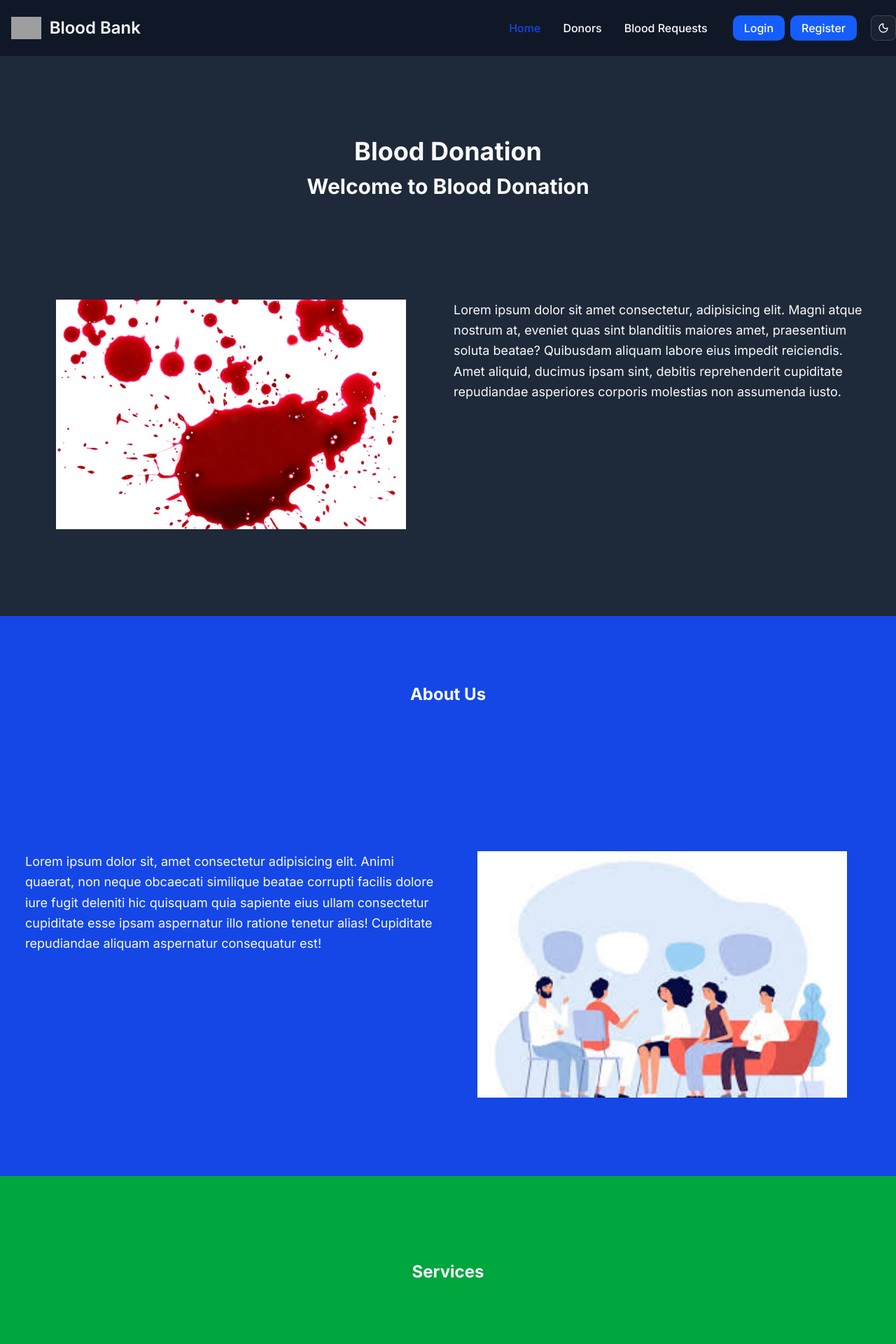
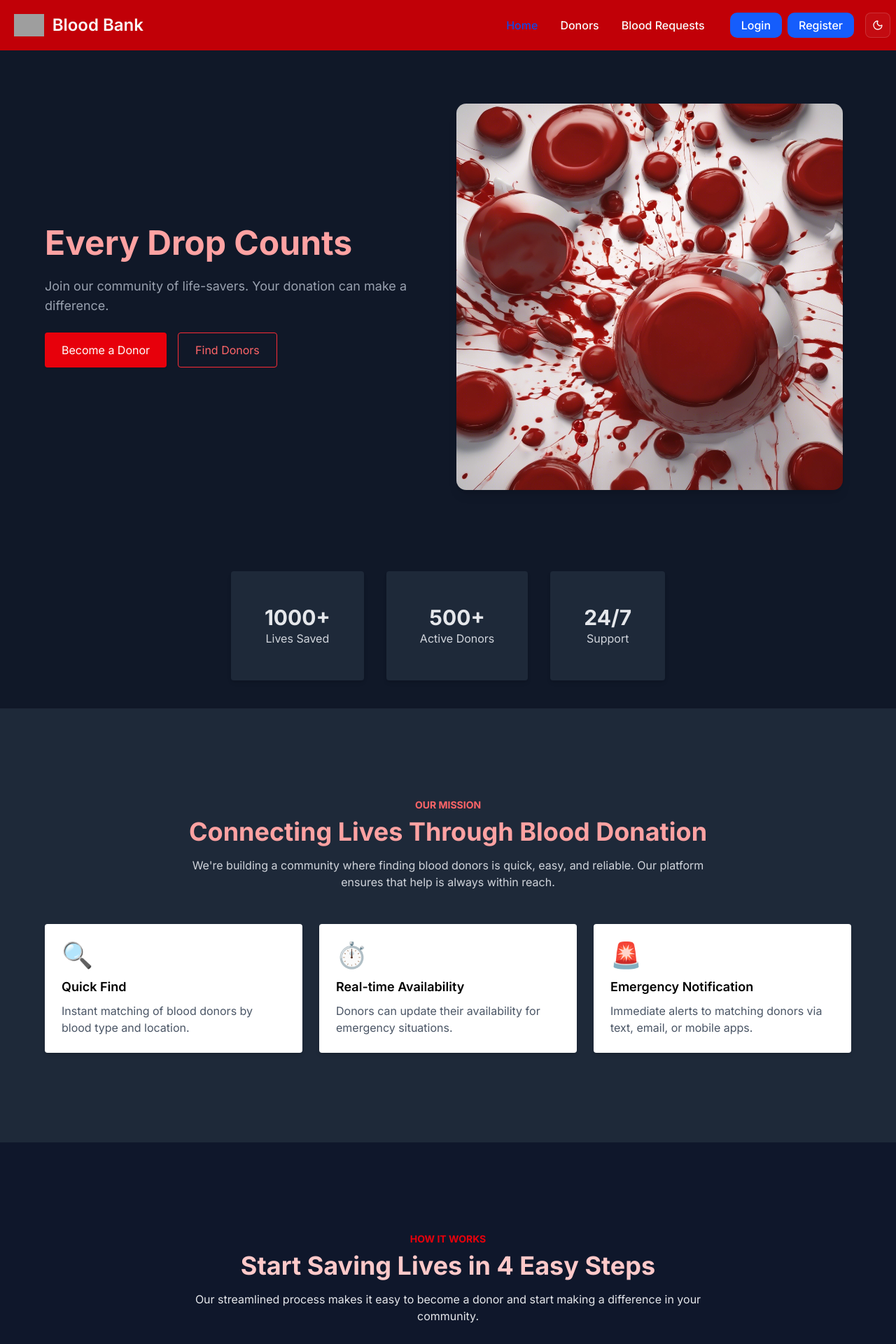
Before and after one commit to Neon17/blood-bank-frontend, a Next.js app: page / in a window 1280 px wide. Shown: the top 1920 px of the page at 70% size. Built offline with nearby package versions, Linux system fonts and the light colour scheme; no server answers; grey boxes are pictures that could not be loaded.

Commit message:
design: home page massively designed, navbar, footer also designed and dark mode support for navbar, footer, home page

```diff
--- a/src/app/_components/Navbar.tsx
+++ b/src/app/_components/Navbar.tsx
@@ -11,9 +11,9 @@ export default function Navbar() {
     const pathname = usePathname();
     return (
         <>
-            <nav className="container justify-self-center flex items-center justify-center py-2">
-                <div className="flex flex-wrap items-center justify-between mx-auto p-4 w-full">
-                    <a href="https://flowbite.com/" className="flex items-center space-x-3 rtl:space-x-reverse">
+            <nav className="w-full max-w-7xl justify-self-center flex items-center justify-center py-2 px-2">
+                <div className="flex flex-wrap items-center justify-between mx-auto p-3 w-full">
+                    <a href="/" className="flex items-center space-x-3 rtl:space-x-reverse">
                         <img src="https://flowbite.com/docs/images/logo.svg" className="h-8" alt="Flowbite Logo" />
                         <span className="self-center text-2xl font-semibold whitespace-nowrap">Blood Bank</span>
                     </a>
--- a/src/app/donors/page.tsx
+++ b/src/app/donors/page.tsx
@@ -5,7 +5,18 @@ export default async function Donors() {
     const data = await bloodDonors();
 
     return (
-        <main className="flex flex-col min-h-screen p-3 requests-page container">
+        <main className="flex flex-col min-h-screen max-w-7xl mx-auto p-3 requests-page container">
+            <h1 className="text-4xl font-bold text-center m-10">Donors</h1>
+
+            <div className="flex flex-wrap gap-4 mt-6">
+                <div className="button-container my-2 mt-5 w-full">
+                    <button type="button" className="text-white bg-blue-700 hover:cursor-pointer hover:bg-blue-800 focus:ring-4 focus:outline-none focus:ring-blue-300 font-medium rounded-lg text-sm w-full sm:w-auto px-5 py-2.5 text-center dark:bg-blue-600 dark:hover:bg-blue-700 dark:focus:ring-blue-800">
+                        Register as Donor
+                    </button>
+                </div>
+
+            </div>
+
             <div className="title-container text-center m-10">
                 <h1 className="text-4xl font-bold text-center">Users</h1>
                 <p className="text-sm text-center">users who are willing to donate</p>
@@ -62,17 +73,6 @@ export default async function Donors() {
 
             </div>
 
-            <h1 className="text-4xl font-bold text-center m-10">Donors</h1>
-
-            <div className="flex flex-wrap gap-4 mt-6">
-                <div className="button-container my-2 mt-5 w-full">
-                    <button type="button" className="text-white bg-blue-700 hover:cursor-pointer hover:bg-blue-800 focus:ring-4 focus:outline-none focus:ring-blue-300 font-medium rounded-lg text-sm w-full sm:w-auto px-5 py-2.5 text-center dark:bg-blue-600 dark:hover:bg-blue-700 dark:focus:ring-blue-800">
-                        Register as Donor
-                    </button>
-                </div>
-
-            </div>
-
 
         </main>
     )
--- a/src/app/layout.tsx
+++ b/src/app/layout.tsx
@@ -57,11 +57,11 @@ export default function RootLayout({
         <ThemeProvider attribute={"class"} defaultTheme='dark' enableSystem disableTransitionOnChange>
           <AuthInfoContextProvider>
             <div className="min-h-screen flex flex-col w-full h-full">
-              <header className="shadow-sm bg-gray-300 dark:bg-gray-900">
+              <header className="shadow-sm bg-red-300 dark:bg-red-700">
                 <Navbar />
               </header>
 
-              <main className="flex min-h-screen items-center justify-center w-full h-min-screen m-0 p-0 root-main-layout">
+              <main className="mx-auto m-0 p-0 w-full root-main-layout">
                 {children}
               </main>
 
--- a/src/app/page.tsx
+++ b/src/app/page.tsx
@@ -2,95 +2,121 @@ import Image from 'next/image';
 
 export default function Home() {
   return (
-    <div className="min-w-full min-h-full min-h-screen">
+    <div className="w-full bg-gray-50">
 
-      <div className="flex flex-col gap-10 items-center justify-evenly p-5 min-h-screen blood-intro-page bg-gray-100 dark:bg-gray-800">
+      {/* Hero Section */}
+      <section className="flex flex-col md:flex-row items-center justify-between pt-5 px-8 md:py-16 dark:bg-gray-900  mx-auto min:h-[600px]">
 
-        <div className="flex flex-col w-full gap-3 items-center">
-          <h1 className="welcometitle text-4xl font-bold">
-            Blood Donation
-          </h1>
-          <h2 className="welcometitlebelow text-3xl font-bold">
-            Welcome to Blood Donation
-          </h2>
+        <div className="section-container max-w-7xl flex flex-col md:flex-row items-center justify-between px-8 mx-auto min:h-[600px]">
+
+          {/* Left Text */}
+          <div className="md:w-1/2 space-y-6">
+            <h1 className="text-3xl sm:text-4xl md:text-5xl font-bold text-red-700 dark:text-red-300">
+              Every Drop Counts
+            </h1>
+            <p className="text-gray-600 dark:text-gray-400 text-lg">
+              Join our community of life-savers. Your donation can make a difference.
+            </p>
+            <div className="flex gap-4">
+              <button className="bg-red-600 text-white px-3 py-2 md:px-6 md:py-3 rounded shadow hover:bg-red-700 transition">
+                Become a Donor
+              </button>
+              <button className="border border-red-500 text-red-600 dark:text-red-400 px-3 py-2 md:px-6 md:py-3 rounded hover:bg-red-100 hover:dark:bg-gray-700 hover:cursor-pointer transition">
+                Find Donors
+              </button>
+            </div>
+          </div>
+
+          {/* Right Image */}
+          <div className="md:w-1/2 h-full flex p-3 justify-center mb-10 md:mb-0">
+            <img src="/blood.png" alt="blood cells" className="rounded-xl shadow-lg h-full w-full object-cover" />
+          </div>
+
         </div>
 
+      </section>
 
-        <div className="blood-image-description md:flex justify-center w-full h-full">
-          <div className="image-container p-2 md:w-1/2 h-full flex justify-center">
-            <Image src="/blood.jpg" alt="blood" width={500} height={500} />
+      {/* Stats Section */}
+      <section className="py-10 px-6 dark:bg-gray-900">
+
+        <div className="section-container max-w-7xl flex flex-col md:flex-row items-center justify-between  mx-auto min:h-[600px]">
+          <div className="flex flex-col md:flex-row justify-center items-center max-w-6xl mx-auto gap-8 text-center">
+            <div className='bg-white w-full md:w-auto p-12 rounded shadow-md dark:bg-gray-800'>
+              <p className="text-3xl font-bold text-red-700 dark:text-gray-200">1000+</p>
+              <p className="text-gray-600 dark:text-gray-300">Lives Saved</p>
+            </div>
+            <div className='bg-white w-full md:w-auto p-12 rounded shadow-md dark:bg-gray-800'>
+              <p className="text-3xl font-bold text-red-700 dark:text-gray-200">500+</p>
+              <p className="text-gray-600 dark:text-gray-300">Active Donors</p>
+            </div>
+            <div className='bg-white w-full md:w-auto p-12 rounded shadow-md dark:bg-gray-800'>
+              <p className="text-3xl font-bold text-red-700 dark:text-gray-200">24/7</p>
+              <p className="text-gray-600 dark:text-gray-300">Support</p>
+            </div>
           </div>
 
-          <div className="some-description p-2 md:w-1/2 h-full flex">
-            <p className="text-box h-full text-lg leading-relaxed">
-              Lorem ipsum dolor sit amet consectetur, adipisicing elit. Magni atque nostrum at, eveniet quas sint blanditiis maiores amet, praesentium soluta beatae? Quibusdam aliquam labore eius impedit reiciendis. Amet aliquid, ducimus ipsam sint, debitis reprehenderit cupiditate repudiandae asperiores corporis molestias non assumenda iusto.
-            </p>
+        </div>
+      </section>
+
+      {/* Mission Section */}
+      <section className="bg-pink-50 dark:bg-gray-800 py-16 px-6 text-center">
+        <div className="section-container max-w-7xl py-16 px-6 mx-auto text-center">
+
+          <h2 className="text-red-600 dark:text-red-400 font-bold uppercase text-sm mb-2">Our Mission</h2>
+          <h3 className="text-3xl md:text-4xl font-bold text-red-700 dark:text-red-300 mb-4">
+            Connecting Lives Through Blood Donation
+          </h3>
+          <p className="text-gray-600 dark:text-gray-300 max-w-3xl mx-auto mb-12">
+            We're building a community where finding blood donors is quick, easy, and reliable. Our platform ensures that help is always within reach.
+          </p>
+
+          <div className="flex flex-col md:flex-row justify-center gap-6 max-w-6xl mx-auto">
+            {[
+              { title: 'Quick Find', desc: 'Instant matching of blood donors by blood type and location.', icon: '🔍' },
+              { title: 'Real-time Availability', desc: 'Donors can update their availability for emergency situations.', icon: '⏱️' },
+              { title: 'Emergency Notification', desc: 'Immediate alerts to matching donors via text, email, or mobile apps.', icon: '🚨' },
+            ].map((feature, index) => (
+              <div key={index} className="bg-white p-6 rounded shadow-md text-left flex-1">
+                <div className="text-4xl mb-3">{feature.icon}</div>
+                <h4 className="text-lg font-semibold mb-2 text-black">{feature.title}</h4>
+                <p className="text-gray-600">{feature.desc}</p>
+              </div>
+            ))}
           </div>
         </div>
+      </section>
 
-      </div>
+      {/* How it Works Section */}
+      <section className="bg-gray-100 dark:bg-slate-900 py-16 px-6 text-center">
+        <div className="section-container py-16 px-6 text-center">
 
-      <div className="flex flex-col gap-10 items-center p-5 justify-around min-h-screen description-page bg-blue-300 dark:bg-blue-700">
+          <h2 className="text-red-600 font-bold uppercase text-sm mb-2">How it Works</h2>
+          <h3 className="text-3xl md:text-4xl font-bold text-red-700 dark:text-red-200 mb-4">
+            Start Saving Lives in 4 Easy Steps
+          </h3>
+          <p className="text-gray-600 dark:text-gray-200 max-w-3xl mx-auto mb-12">
+            Our streamlined process makes it easy to become a donor and start making a difference in your community.
+          </p>
 
-        <div className="about-us-container flex items-center">
-          <h2 className="text-2xl font-bold">
-            About Us
-          </h2>
-        </div>
-        <div className="about-description-container flex md:flex-row flex-col-reverse p-2 justify-center items-center w-full h-96">
-          <div className="some-description p-2 md:w-1/2 w-full h-full flex justify-center text-lg">
-            <p className="text-box leading-relaxed">
-              Lorem ipsum dolor sit, amet consectetur adipisicing elit. Animi quaerat, non neque obcaecati similique beatae corrupti facilis dolore iure fugit deleniti hic quisquam quia sapiente eius ullam consectetur cupiditate esse ipsam aspernatur illo ratione tenetur alias! Cupiditate repudiandae aliquam aspernatur consequatur est!
-            </p>
-          </div>
-          <div className="image-container p-2 md:w-1/2 w-full h-full flex justify-center">
-            <img src="group.jpeg" className="h-full object-fill" alt="United We Stand, Divided We Fall" />
+          <div className="grid grid-cols-1 md:grid-cols-4 gap-6 max-w-6xl mx-auto text-left">
+            {[
+              { step: '01', title: 'Registration', desc: 'Fill out a form to register as a donor. Your data is securely stored and used only when necessary.', icon: '📝' },
+              { step: '02', title: 'Verification', desc: 'After registration, verify your information to ensure accuracy.', icon: '✅' },
+              { step: '03', title: 'Participation in Donation', desc: 'Receive notifications for donation opportunities in your area.', icon: '❤️' },
+              { step: '04', title: 'Receive Notifications', desc: 'Get promptly informed about urgent requests matching your blood type.', icon: '📲' },
+            ].map((item, index) => (
+              <div key={index} className="bg-white p-6 rounded shadow-md relative">
+                <div className="absolute top-4 right-4 text-2xl font-bold text-gray-200">{item.step}</div>
+                <div className="text-4xl mb-3">{item.icon}</div>
+                <h4 className="text-lg font-semibold mb-2">{item.title}</h4>
+                <p className="text-gray-600">{item.desc}</p>
+              </div>
+            ))}
           </div>
         </div>
-
-      </div>
-
-      <div className="flex flex-col gap-10 justify-evenly items-center justify-center p-5 min-h-screen description-page bg-green-300 dark:bg-green-600">
-
-        <div className="about-us-container flex items-center">
-          <h2 className="text-2xl font-bold">
-            Services
-          </h2>
-        </div>
-        <div className="about-description-container flex md:flex-row flex-col-reverse p-2 justify-center w-full h-96">
-          <div className="image-container p-2 md:w-1/2 w-full h-full flex justify-center">
-            <img src="services.jpg" className="h-full object-fill" alt="United We Stand, Divided We Fall" />
-          </div>
-          <div className="some-description p-2 md:w-1/2 w-full h-full flex justify-center items-center text-lg">
-            <p className="text-box h-full leading-relaxed">
-              Lorem ipsum dolor sit, amet consectetur adipisicing elit. Animi quaerat, non neque obcaecati similique beatae corrupti facilis dolore iure fugit deleniti hic quisquam quia sapiente eius ullam consectetur cupiditate esse ipsam aspernatur illo ratione tenetur alias! Cupiditate repudiandae aliquam aspernatur consequatur est!
-            </p>
-          </div>
-        </div>
-
-      </div>
-
-      <div className="flex flex-col gap-10 items-center p-5 min-h-screen justify-evenly description-page bg-yellow-300 dark:bg-yellow-600">
-
-        <div className="about-us-container flex items-center">
-          <h2 className="text-2xl font-bold">
-            Contact Us
-          </h2>
-        </div>
-        <div className="about-description-container flex md:flex-row flex-col-reverse p-2 justify-center w-full h-96">
-          <div className="some-description p-2 md:w-1/2 w-full h-full flex justify-center text-lg">
-            <p className="text-box leading-relaxed">
-              Lorem ipsum dolor sit, amet consectetur adipisicing elit. Animi quaerat, non neque obcaecati similique beatae corrupti facilis dolore iure fugit deleniti hic quisquam quia sapiente eius ullam consectetur cupiditate esse ipsam aspernatur illo ratione tenetur alias! Cupiditate repudiandae aliquam aspernatur consequatur est!
-            </p>
-          </div>
-          <div className="image-container p-2 md:w-1/2 w-full h-full flex justify-center">
-            <img src="contact.jpg" className="h-full object-fill" alt="United We Stand, Divided We Fall" />
-          </div>
-        </div>
-
-      </div>
-
+      </section>
 
     </div>
+
   )
 }
--- a/src/app/profile/edit/page.tsx
+++ b/src/app/profile/edit/page.tsx
@@ -47,10 +47,10 @@ const EditProfile = () => {
         }
     }
 
-    if (!user) return <div>Loading...</div>;
+    if (!user) return <div className="w-full h-screen pt-5 text-center">Loading...</div>;
 
     return (
-        <div className="w-full h-full">
+        <div className="w-full h-full max-w-7xl mx-auto">
             <div className="flex items-center justify-center p-3 w-full h-full">
                 <div className="flex justify-end h-full">
                     { user &&
--- a/src/app/profile/page.tsx
+++ b/src/app/profile/page.tsx
@@ -28,10 +28,10 @@ const Profile = () => {
         }
     }, [user]);
 
-    if (!user) return <div>Loading...</div>;
+    if (!user) return <div className="w-full text-center h-screen pt-5">Loading...</div>;
 
     return (
-        <div className="w-full h-full flex justify-center md:px-2 w-full h-full">
+        <div className="w-full h-full max-w-7xl mx-auto py-10 flex justify-center md:px-2 w-full h-full">
 
             <div className="flex justify-end h-full">
                 <MapPicker location={location} onChange={setLocation} />
--- a/src/app/requests/[id]/edit/page.tsx
+++ b/src/app/requests/[id]/edit/page.tsx
@@ -71,12 +71,12 @@ export default function EditRequest() {
 
     return (
         <>
-            <div className="flex">
+            <div className="flex max-w-7xl mx-auto p-3 justify-center items-center">
                 <MapPicker location={location} onChange={setLocation} />
                 <form id="edit-form" onSubmit={(e) => {
                     const formData = new FormData(e.currentTarget);
                     handleSubmit(formData, e);
-                }}  className="mx-auto w-full p-10 max-w-lg dark:bg-gray-800 rounded-lg">
+                }}  className="mx-auto w-full p-10 max-w-lg rounded-lg">
                     {success &&
                         <div className="bg-green-100 border border-green-400 text-green-700 px-4 py-3 rounded relative" role="alert">
                             {success}
--- a/src/app/requests/create/page.tsx
+++ b/src/app/requests/create/page.tsx
@@ -43,9 +43,9 @@ export default function CreateRequest() {
 
     return (
         <>
-            <div className="flex">
+            <div className="flex max-w-7xl mx-auto p-3">
                 <MapPicker location={location} onChange={setLocation} />
-                <form id="edit-form" onSubmit={handleSubmit} className="mx-auto w-full p-10 max-w-lg dark:bg-gray-800 rounded-lg">
+                <form id="edit-form" onSubmit={handleSubmit} className="mx-auto w-full p-5 max-w-lg rounded-lg">
                     {success &&
                         <div className="bg-green-100 border border-green-400 text-green-700 px-4 py-3 rounded relative" role="alert">
                             {success}
--- a/src/app/requests/page.tsx
+++ b/src/app/requests/page.tsx
@@ -8,7 +8,7 @@ export default async function Requests() {
     var error = '';
 
     return (
-        <main className="flex flex-col min-h-screen w-full requests-page p-3 container">
+        <main className="flex flex-col max-w-7xl mx-auto min-h-screen w-full requests-page p-3 container">
             <h1 className="text-4xl font-bold text-center m-10">Requests</h1>
             <div className="button-container my-2 mt-5 w-full">
                 <a type="button" href="/requests/create" className="text-white bg-blue-700 hover:cursor-pointer hover:bg-blue-800 focus:ring-4 focus:outline-none focus:ring-blue-300 font-medium rounded-lg text-sm w-full sm:w-auto px-5 py-2.5 text-center dark:bg-blue-600 dark:hover:bg-blue-700 dark:focus:ring-blue-800">
@@ -29,7 +29,7 @@ export default async function Requests() {
                 {data && data.data?.map((elem: BloodRequest, index: Number) => (
                     <div
                         key={index.toString()}
-                        className="max-w-sm p-6 bg-white dark:bg-gray-800 border border-gray-200 rounded-lg shadow-sm"
+                        className="p-6 bg-white dark:bg-gray-800 border border-gray-200 rounded-lg shadow-sm"
                     >
                         <p className="mb-3 font-normal text-gray-700 dark:text-gray-300">
                             Requested By: {elem.user.name}
```
Also changed, not shown: src/app/_components/Footer.tsx (+4 -4 lines), public/blood.png (added).
